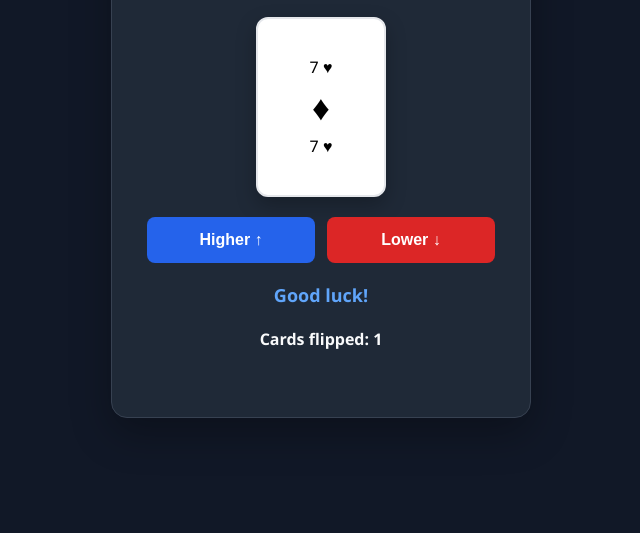
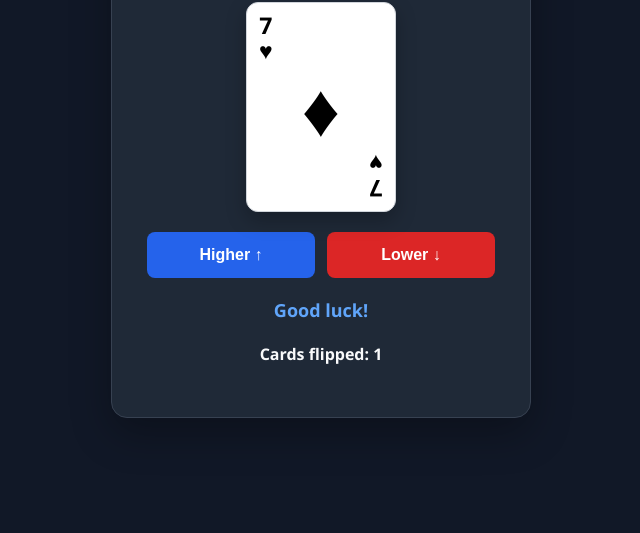
Before and after one commit to msKennedyJ/cards, a plain HTML site: page index.html in a window 1280 px wide. Shown: the part 267-800 px from the top of the page, without its empty margins (319-959 px from the left). Drawn offline with Linux system fonts and the light colour scheme.

Commit message:
Update styles.css

```diff
--- a/styles.css
+++ b/styles.css
@@ -50,32 +50,52 @@ p {
     text-align: center;
 }
 
+
 /* Playing card */
 .card {
+    position: relative;
     background: white;
-    width: 130px;
-    height: 180px;
+    width: 150px;
+    height: 210px;
     border-radius: 12px;
-    border: 2px solid #e5e7eb;
+    border: 1px solid #d1d5db;
 
+    box-shadow: 0 8px 20px rgba(0, 0, 0, 0.25);
+
+    display: flex;
+    justify-content: center;
+    align-items: center;
+}
+
+/* Card corners */
+.top-corner,
+.bottom-corner {
+    position: absolute;
     display: flex;
     flex-direction: column;
     align-items: center;
-    justify-content: center;
-    gap: 5px;
-
-    box-shadow: 0 8px 20px rgba(0, 0, 0, 0.25);
+    font-size: 23px;
+    font-weight: bold;
+    line-height: 1.1;
 }
 
-#card-suit {
-    font-size: 35px;
+.top-corner {
+    top: 10px;
+    left: 12px;
 }
 
-#card-rank {
-    font-size: 55px;
-    font-weight: bold;
+.bottom-corner {
+    bottom: 10px;
+    right: 12px;
+    transform: rotate(180deg);
 }
 
+/* Large central suit */
+#card-suit {
+    font-size: 75px;
+}
+
+/* Card colours */
 .red {
     color: #dc2626;
 }
@@ -83,7 +103,6 @@ p {
 .black {
     color: #111827;
 }
-
 /* Buttons */
 .buttons {
     display: flex;
```
